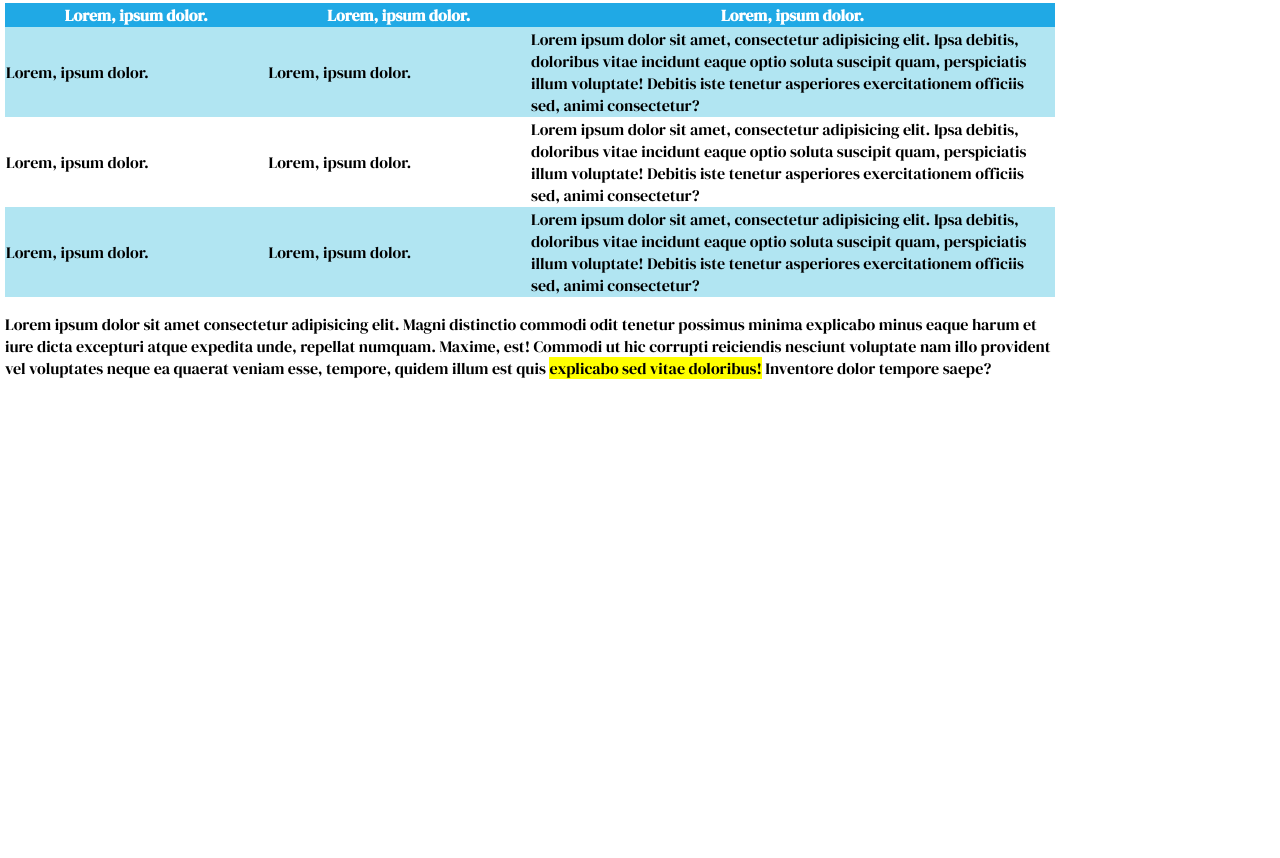
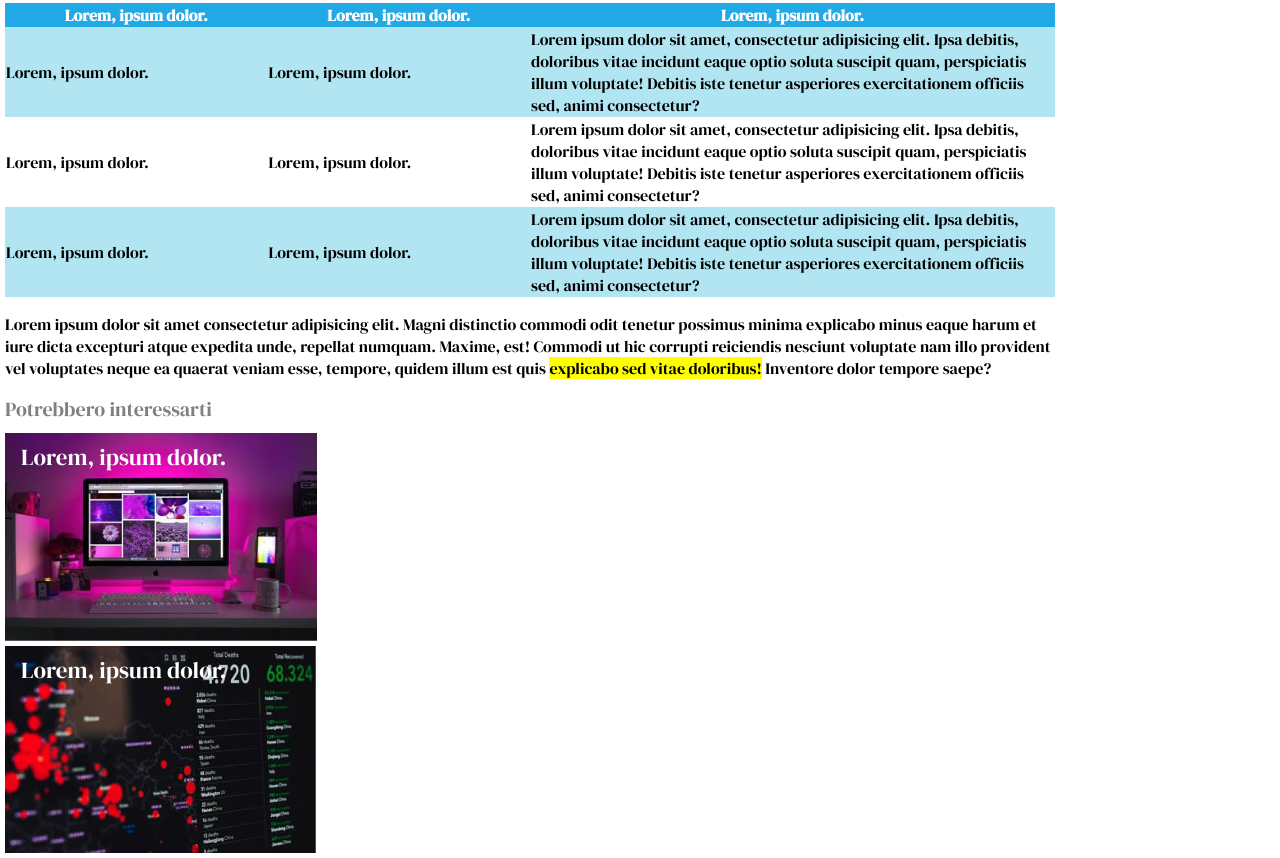
Before and after one commit to MicheleIanni86/html-css-booleaner, a plain HTML site: page index.html in a window 1280 px wide. Shown: the part 965-1823 px from the top of the page. Before the commit the page ends 1360 px from the top, so only its background shows below. Drawn offline with Linux system fonts and the light colour scheme.

Commit message:
add footer and comments

```diff
--- a/css/style.css
+++ b/css/style.css
@@ -64,6 +64,10 @@ body {
     background-color: yellow;
 }
 
+.lista {
+    padding-left: 20px;
+}
+
 #seconda-sottolineatura {
     background-color: yellow;
 }
@@ -79,3 +83,35 @@ table {
 .riga-blu {
     background-color: #B1E5F2;
 }
+
+#titolo-footer {
+    color: grey;
+    font-size: 20px;
+    margin-bottom: 10px;
+}
+
+.prima-img-footer {
+    position: relative;
+    text-align: left;
+    color: white;
+}
+
+.primo-lorem {
+    position: absolute;
+    top: 8px;
+    left: 16px;
+    font-size: 23px;
+}
+
+.seconda-img-footer {
+    position: relative;
+    text-align: left;
+    color: white;
+}
+
+.secondo-lorem {
+    position: absolute;
+    top: 8px;
+    left: 16px;
+    font-size: 23px;
+}
--- a/index.html
+++ b/index.html
@@ -14,6 +14,8 @@
 </head>
 
 <body>
+
+    <!-- fascia alta con imamgine e logo -->
     <header>
         <div class="conteiner">
             <img src="./img/logo.svg" alt="scritta logo boolean" id="logo-boolean">
@@ -21,6 +23,8 @@
     </header>
 
     <main>
+
+        <!-- Titolone più info piccole -->
         <section>
             <div>
                 <h1 id="titolo">Internet deve essere al servizio del "bene pubblico": il <br> manifesto di Tim Berners-Lee</h1>
@@ -29,6 +33,7 @@
             </div>
         </section>
 
+        <!-- immagini con didascalia -->
         <section>
             <figure class="tim-img">
                 <img src="./img/tim-1.jpg" alt="Tim 1">
@@ -40,6 +45,7 @@
             </figure>
         </section>
 
+        <!-- primo paragrafo più lista -->
         <section >
             <div>
                 <p>Lorem ipsum dolor sit amet consectetur adipisicing elit. Magni distinctio commodi odit tenetur possimus minima explicabo minus eaque harum et iure dicta excepturi atque expedita unde, repellat numquam. Maxime, est!
@@ -47,7 +53,7 @@
             </div>
 
             <div>
-                <ul>
+                <ul class="lista">
                     <li>Lorem ipsum dolor sit amet consectetur adipisicing elit. Odio similique earum minima doloremque numquam tempore fuga quasi</li>
                     <li>Lorem ipsum dolor sit amet consectetur adipisicing elit. Odio similique earum minima doloremque numquam tempore fuga quasi</li>
                     <li>Lorem ipsum dolor sit amet consectetur adipisicing elit. Odio similique earum minima doloremque numquam tempore fuga quasi</li>
@@ -55,6 +61,7 @@
             </div>
         </section>
 
+        <!-- Tabella -->
         <section>
             <table>
                 <thead>
@@ -87,17 +94,28 @@
             </table>
         </section>
 
+        <!-- paragrafo sotto la tabella -->
         <section>
             <div class="secondo-paragrafo">
                 <p>Lorem ipsum dolor sit amet consectetur adipisicing elit. Magni distinctio commodi odit tenetur possimus minima explicabo minus eaque harum et iure dicta excepturi atque expedita unde, repellat numquam. Maxime, est!
                 Commodi ut hic corrupti reiciendis nesciunt voluptate nam illo provident vel voluptates neque ea quaerat veniam  esse, tempore, quidem illum est quis <span id="seconda-sottolineatura">explicabo sed vitae doloribus!</span> Inventore dolor tempore saepe?</p>
             </div>
         </section>
-
     </main>
 
+    <!-- parte finale -->
     <footer>
+        <div id="titolo-footer">Potrebbero interessarti</div>
 
+        <div class="prima-img-footer">
+            <img src="./img/monitor.jpg" alt="Monitor Pc" width="auto">
+            <div class="primo-lorem">Lorem, ipsum dolor.</div>
+        </div>
+
+        <div class="seconda-img-footer">
+            <img src="./img/graph.jpg" alt="Grafico PC">
+            <div class="secondo-lorem">Lorem, ipsum dolor.</div>
+        </div>
     </footer>
 
 </body>
```
